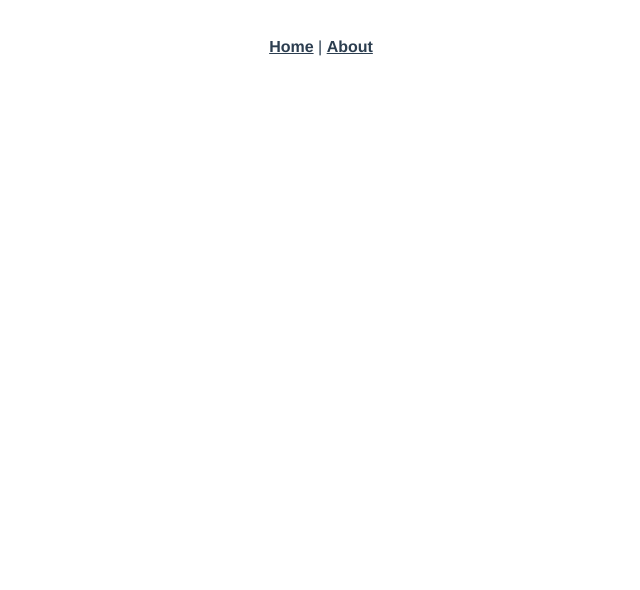
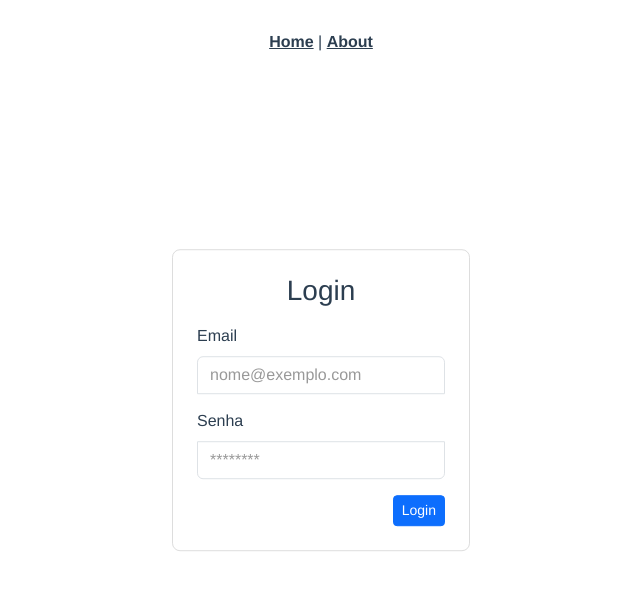
Before and after one commit to jonasvictor/front-stg-project, a Vue app: page /login in a window 1280 px wide. Before the commit this address had no page. Shown: the top 590 px of the page, without its empty margins (319-959 px from the left). Built offline with nearby package versions, Linux system fonts and the light colour scheme.

Commit message:
Configuração inicial do front, implementação da tela de login

```diff
--- a/package.json
+++ b/package.json
@@ -9,8 +9,9 @@
     "test:e2e": "vue-cli-service test:e2e"
   },
   "dependencies": {
+    "bootstrap": "^5.3.0",
     "core-js": "^3.8.3",
-    "vue": "^3.2.13",
+    "vue": "^3.3.4",
     "vue-router": "^4.0.3",
     "vuex": "^4.0.0"
   },
--- a/src/App.vue
+++ b/src/App.vue
@@ -1,9 +1,12 @@
 <template>
-  <nav>
-    <router-link to="/">Home</router-link> |
-    <router-link to="/about">About</router-link>
-  </nav>
-  <router-view/>
+  <div>
+    <nav>
+      <router-link to="/login"></router-link>
+      <router-link to="/home">Home</router-link> |
+      <router-link to="/about">About</router-link>
+    </nav>
+    <router-view />
+  </div>
 </template>
 
 <style lang="scss">
--- a/src/main.js
+++ b/src/main.js
@@ -1,6 +1,30 @@
-import { createApp } from 'vue'
-import App from './App.vue'
-import router from './router'
-import store from './store'
+import { createApp } from "vue";
+import App from "./App.vue";
+import router from "./router";
+import store from "./store";
+import "bootstrap/dist/css/bootstrap.css";
+import "bootstrap";
 
-createApp(App).use(store).use(router).mount('#app')
+// Antes de montar o aplicativo, verifique se o usuário está autenticado
+// e redirecione-o para a tela de login se necessário
+router.isReady().then(() => {
+  const isAuthenticated = localStorage.getItem("token") !== null;
+
+  if (!isAuthenticated && router.currentRoute.value.name !== "login") {
+    router.push({ name: "login" });
+  }
+});
+
+createApp(App).use(store).use(router).mount("#app");
+
+// import Vue from "vue";
+// import { BootstrapVue, IconsPlugin } from "bootstrap-vue";
+
+// // Import Bootstrap and BootstrapVue CSS files (order is important)
+// import "bootstrap/dist/css/bootstrap.css";
+// import "bootstrap-vue/dist/bootstrap-vue.css";
+
+// // Make BootstrapVue available throughout your project
+// Vue.use(BootstrapVue);
+// // Optionally install the BootstrapVue icon components plugin
+// Vue.use(IconsPlugin);
--- a/src/router/index.js
+++ b/src/router/index.js
@@ -1,25 +1,42 @@
-import { createRouter, createWebHistory } from 'vue-router'
-import HomeView from '../views/HomeView.vue'
+import { createRouter, createWebHistory } from "vue-router";
+import HomeView from "../views/HomeView.vue";
+import Login from "../views/Login.vue";
+import { isAuthenticated } from "../utils/auth";
 
 const routes = [
   {
-    path: '/',
-    name: 'home',
-    component: HomeView
+    path: "/login",
+    name: "login",
+    component: Login,
   },
   {
-    path: '/about',
-    name: 'about',
+    path: "/home",
+    name: "home",
+    component: HomeView,
+    meta: { requiresAuth: true }, // Requer autenticação para acessar a rota
+  },
+  {
+    path: "/about",
+    name: "about",
     // route level code-splitting
     // this generates a separate chunk (about.[hash].js) for this route
     // which is lazy-loaded when the route is visited.
-    component: () => import(/* webpackChunkName: "about" */ '../views/AboutView.vue')
-  }
-]
+    component: () =>
+      import(/* webpackChunkName: "about" */ "../views/AboutView.vue"),
+  },
+];
 
 const router = createRouter({
   history: createWebHistory(process.env.BASE_URL),
-  routes
-})
+  routes,
+});
 
-export default router
+router.beforeEach((to, from, next) => {
+  if (to.name !== "login" && !isAuthenticated()) {
+    next({ name: "login" }); // Redireciona para a página de login se não estiver autenticado
+  } else {
+    next();
+  }
+});
+
+export default router;
--- /dev/null
+++ b/src/utils/auth.js
@@ -0,0 +1,4 @@
+export function isAuthenticated() {
+  const token = localStorage.getItem("token");
+  return token !== null;
+}
--- /dev/null
+++ b/src/views/Login.vue
@@ -0,0 +1,132 @@
+<template>
+  <main class="form-signin w-100 m-auto">
+    <div class="login-container">
+      <h1 class="h3 mb-3 fw-normal">Login</h1>
+
+      <form @submit.stop.prevent="submit">
+        <div class="text-start">
+          <label for="email" class="form-label">Email</label>
+          <input
+            v-model="input.email"
+            type="email"
+            class="form-control"
+            id="email"
+            placeholder="nome@exemplo.com"
+          />
+        </div>
+        <div class="text-start mt-3">
+          <label for="senha" class="form-label">Senha</label>
+          <input
+            v-model="input.senha"
+            type="password"
+            class="form-control"
+            id="senha"
+            placeholder="********"
+          />
+        </div>
+        <div class="text-end mt-3">
+          <button class="btn btn-primary btn-sm" type="submit">Login</button>
+        </div>
+      </form>
+    </div>
+  </main>
+</template>
+
+<script>
+export default {
+  name: "Login",
+  data() {
+    return {
+      input: {
+        email: "",
+        senha: "",
+      },
+    };
+  },
+  methods: {
+    submit() {
+      const payload = {
+        email: this.input.email,
+        senha: this.input.senha,
+      };
+
+      fetch("http://localhost:3030/login", {
+        method: "POST",
+        headers: {
+          "Content-Type": "application/json",
+          Access: "application/json",
+        },
+        body: JSON.stringify(payload),
+      })
+        .then((res) => res.json())
+        .then((res) => {
+          console.log(res);
+          if (res.token) {
+            // Login bem-sucedido
+            // Armazene o token e os dados do usuário em algum lugar (por exemplo, Vuex ou LocalStorage)
+            localStorage.setItem("token", res.token);
+            localStorage.setItem("usuario", JSON.stringify(res.user));
+            // Redirecione para a página home ou outra página protegida
+            this.$router.push("/home");
+          } else {
+            // Login mal-sucedido
+            alert("Acesso não autorizado");
+          }
+          // if (res.status == "ok") {
+          //   this.$router.push("/home");
+          // } else {
+          //   alert("Acesso não autorizado");
+          // }
+        })
+        .catch((err) => console.log(err));
+      // login() {
+      //   if (this.input.email != "" && this.input.senha != "") {
+      //     this.$router.push("/home");
+      //   } else {
+      //     alert("Preencha todos os campos");
+      //   }
+      //   // console.log(this.input);
+      //   // this.$router.push("/home");
+      // },
+    },
+  },
+};
+</script>
+
+<style>
+.form-signin {
+  max-width: 330px;
+  padding: 1rem;
+  margin: 0 auto;
+  position: absolute;
+  top: 50%;
+  left: 50%;
+  transform: translate(-50%, -50%);
+}
+
+.login-container {
+  border: 1px solid #dddddd;
+  border-radius: 8px;
+  padding: 1.5rem;
+}
+
+.form-signin .form-floating:focus-within {
+  z-index: 2;
+}
+
+.form-signin input[type="email"] {
+  margin-bottom: -1px;
+  border-bottom-right-radius: 0;
+  border-bottom-left-radius: 0;
+}
+
+.form-signin input[type="password"] {
+  margin-bottom: 10px;
+  border-top-left-radius: 0;
+  border-top-right-radius: 0;
+}
+
+.form-signin input::placeholder {
+  color: #999999; /* Defina a cor desejada para o placeholder */
+}
+</style>
```
Also changed, not shown: 2 other files (tests, documents, lock files or other folders).
